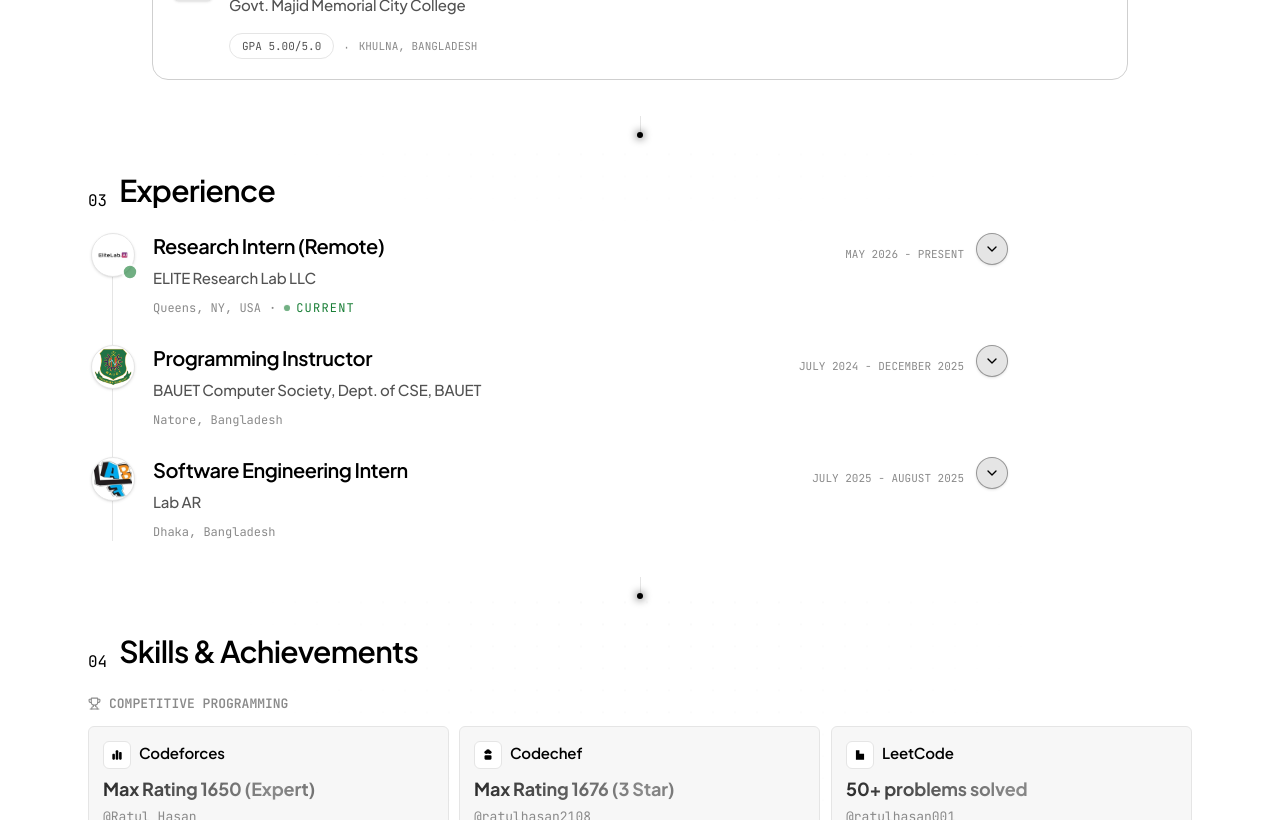
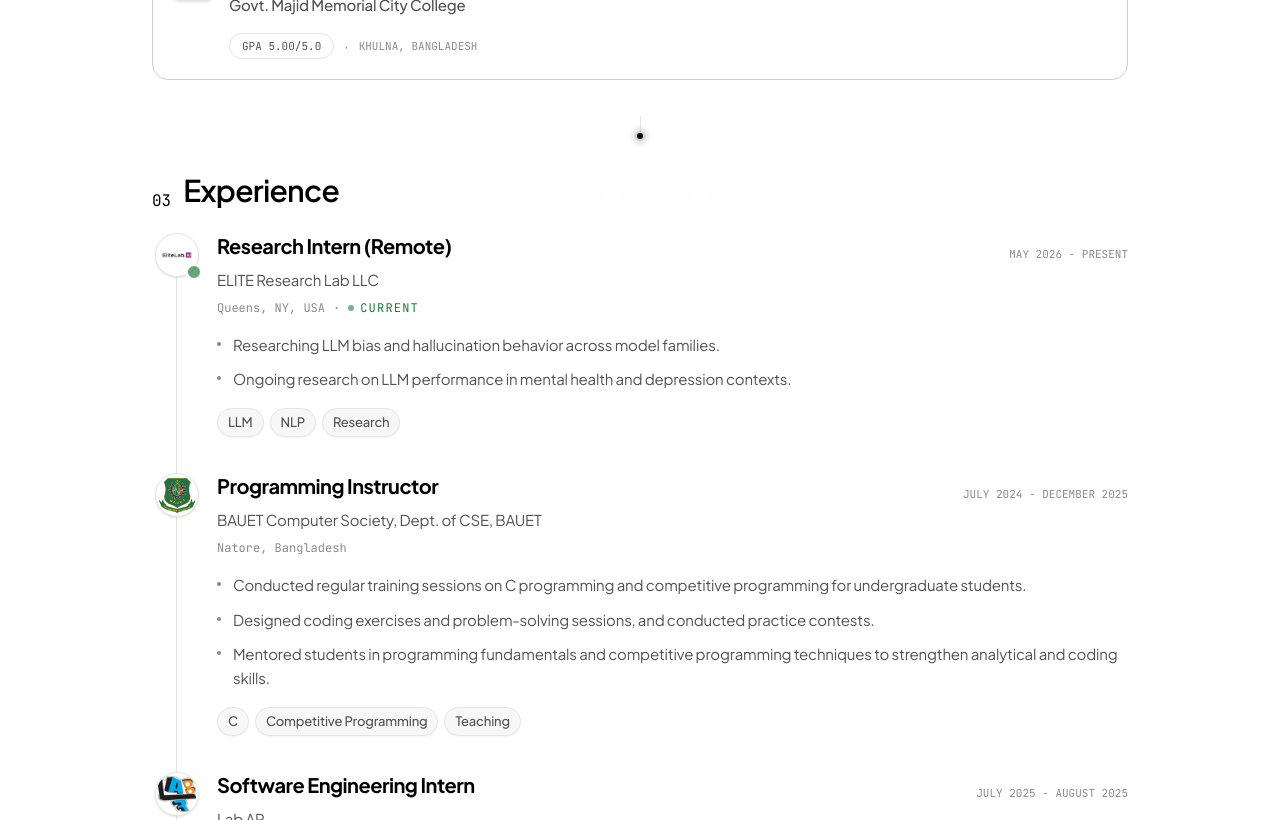
Before and after one commit to ratulhasan001/portfolio, a Next.js app: page / in a window 1280 px wide. Shown: the part 1980-2800 px from the top of the page. Built offline with nearby package versions, Linux system fonts and the light colour scheme.

Commit message:
Show experience bullets and tags without a toggle

```diff
--- a/src/components/experience-section.tsx
+++ b/src/components/experience-section.tsx
@@ -6,14 +6,13 @@ import { experience } from "@/lib/data";
 import { SectionTitle, Chip } from "./ui";
 import { PopWords } from "./pop-in";
 import { ParallaxLayer } from "./parallax-layer";
-import { Disclosure } from "./disclosure";
 import { TimelineLogo } from "./timeline-logo";
 
 export function ExperienceSection() {
   return (
     <section
       id="experience"
-      className="relative mx-auto max-w-6xl px-4 py-7 sm:px-6 sm:py-9"
+      className="relative mx-auto max-w-5xl px-4 py-7 sm:px-6 sm:py-9"
     >
       <ParallaxLayer speed={35}>
         <div className="bg-dot-grid pointer-events-none absolute inset-0 opacity-40 [mask-image:radial-gradient(ellipse_60%_50%_at_50%_0%,#000_10%,transparent_70%)]" />
@@ -21,7 +20,7 @@ export function ExperienceSection() {
 
       <SectionTitle index="03" title="Experience" />
 
-      <ol className="relative ml-5 max-w-4xl border-l border-border-default pl-8 sm:ml-6 sm:pl-10">
+      <ol className="relative ml-5 border-l border-border-default pl-8 sm:ml-6 sm:pl-10">
         {experience.map((exp, i) => (
           <motion.li
             key={exp.org}
@@ -29,7 +28,7 @@ export function ExperienceSection() {
             whileInView={{ opacity: 1, y: 0 }}
             viewport={{ once: true, margin: "-60px" }}
             transition={{ duration: 0.5, delay: i * 0.1, ease: [0.22, 1, 0.36, 1] }}
-            className="mb-7 last:mb-0"
+            className="mb-9 last:mb-0"
           >
             <TimelineLogo
               src={exp.logo}
@@ -39,26 +38,22 @@ export function ExperienceSection() {
               fallback={<GitCommitHorizontal size={12} />}
             />
 
-            <Disclosure
-              title="Show role details"
-              summary={
-                <div className="min-w-0">
-                  {/* Role carries the weight; the dates sit out at the right
-                      margin in mono so the column of periods scans on its own. */}
+            {/* Role carries the weight; the dates sit out at the right margin
+                in mono so the column of periods scans on its own. */}
             <div className="flex flex-wrap items-baseline justify-between gap-x-4 gap-y-1">
-                    <h4 className="text-lg font-semibold leading-tight tracking-tight text-fg-default sm:text-xl">
+              <h3 className="text-lg font-bold leading-tight tracking-tight text-fg-default sm:text-xl">
                 <PopWords text={exp.role} inView stagger={0.04} />
-                    </h4>
-                    <span className="mono shrink-0 text-[11px] uppercase tracking-[0.1em] text-fg-subtle">
+              </h3>
+              <span className="mono shrink-0 text-[11px] uppercase tracking-[0.12em] text-fg-subtle">
                 {exp.period}
               </span>
             </div>
 
-                  <p className="mt-1 text-[15px] font-medium text-fg-muted">
+            <p className="mt-1.5 text-[15px] text-fg-muted">
               <PopWords text={exp.org} inView delay={0.1} stagger={0.04} />
             </p>
 
-                  <div className="mono mt-1.5 flex flex-wrap items-center gap-x-2 gap-y-1 text-[12px] text-fg-subtle">
+            <div className="mono mt-1 flex flex-wrap items-center gap-x-2 gap-y-1 text-[12px] text-fg-subtle">
               <span>{exp.location}</span>
               {exp.current && (
                 <>
@@ -70,25 +65,26 @@ export function ExperienceSection() {
                 </>
               )}
             </div>
-                </div>
-              }
+
+            {/* Read straight through — the bullets are the substance of the
+                role, so they are not tucked behind a toggle. */}
+            <ul className="mt-4 space-y-2.5">
+              {exp.bullets.map((b) => (
+                <li
+                  key={b}
+                  className="flex gap-3 text-[15px] leading-relaxed text-fg-muted"
                 >
-              <div className="border-l-2 border-border-muted pl-4">
-                <ul className="space-y-2 text-[15px] leading-relaxed text-fg-muted">
-                  {exp.bullets.map((b) => (
-                    <li key={b} className="flex gap-2.5">
                   <span className="mt-[9px] h-1 w-1 shrink-0 rounded-full bg-fg-subtle" />
                   {b}
                 </li>
               ))}
             </ul>
-                <div className="mt-3 flex flex-wrap gap-1.5">
+
+            <div className="mt-4 flex flex-wrap gap-1.5">
               {exp.tags.map((tag) => (
                 <Chip key={tag}>{tag}</Chip>
               ))}
             </div>
-              </div>
-            </Disclosure>
           </motion.li>
         ))}
       </ol>
```
Lines whose indentation alone changed are shown as unchanged.
